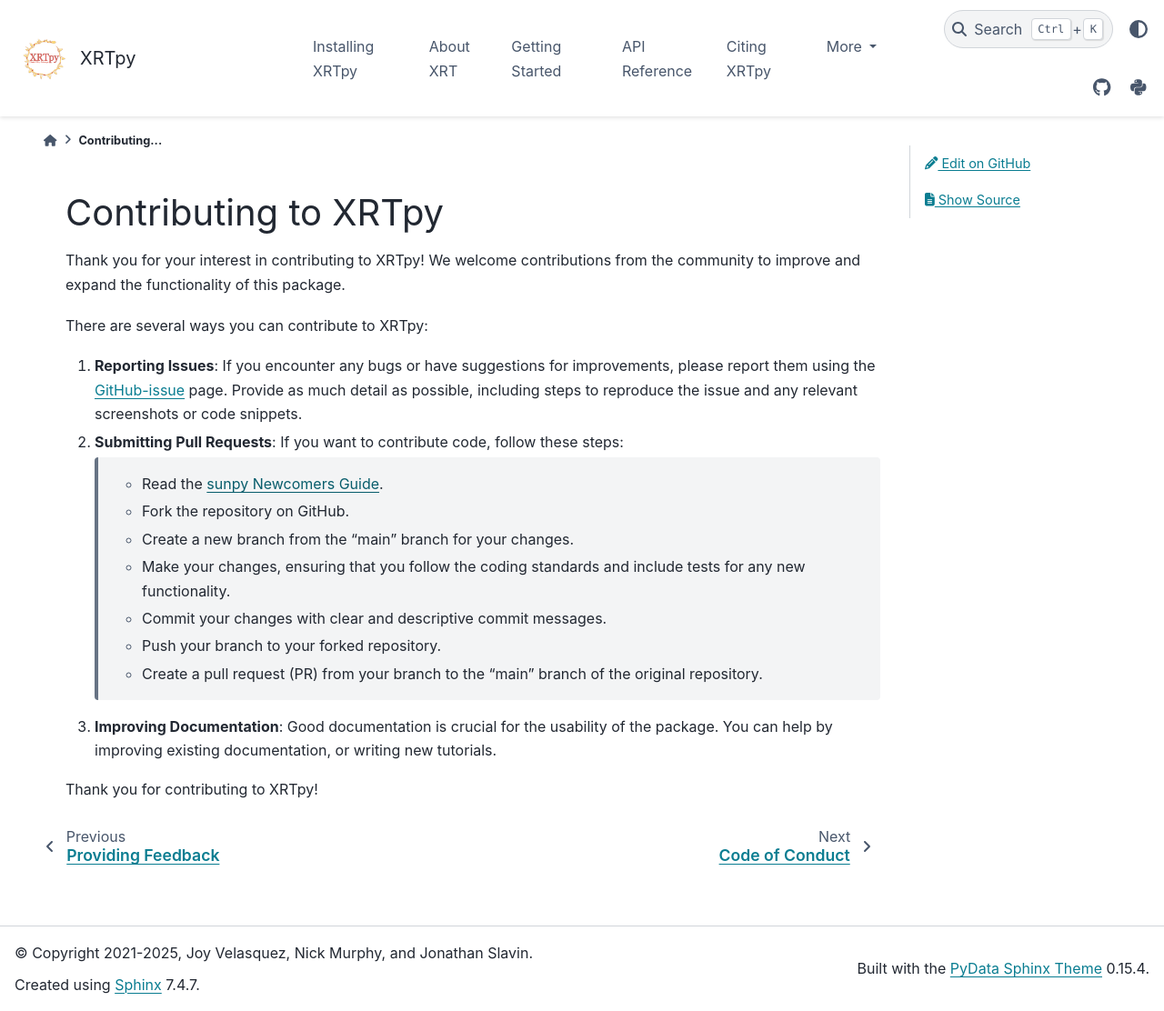
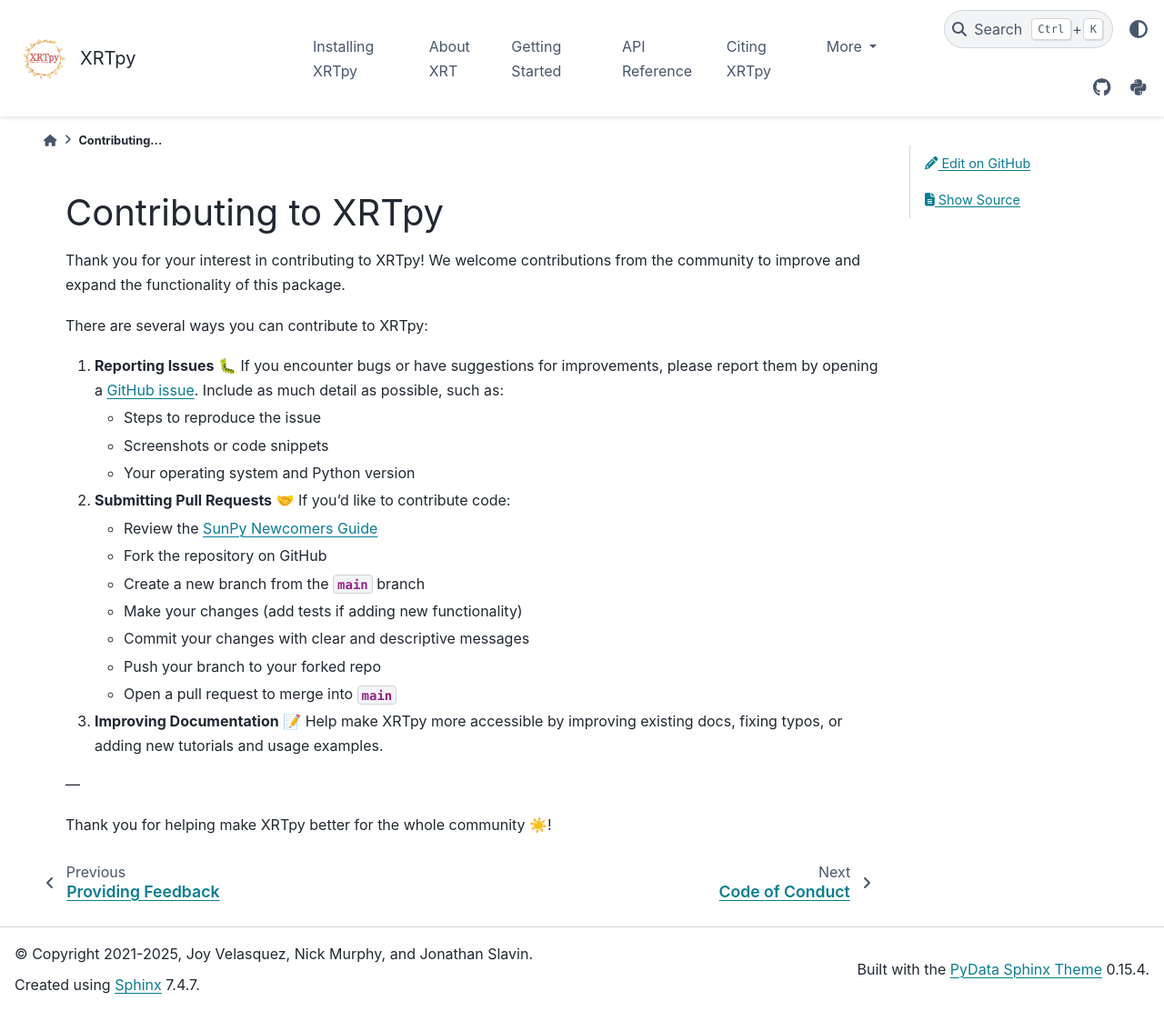
Before and after one commit to HinodeXRT/xrtpy, a Sphinx documentation site: the page built from docs/contributing.rst, in a window 1280 px wide and 1112 px high. Shown: the whole window at 91% size. Built offline with Sphinx 7.4.7 and the PyData theme 0.15.4, drawn with Linux system fonts in a browser that asks for light colours; pages that are not in the unit, such as notebooks, are missing from menus; the version number could not be read and is left out.

Commit message:
Adding some emojis

```diff
--- a/docs/contributing.rst
+++ b/docs/contributing.rst
@@ -9,25 +9,29 @@
 
 There are several ways you can contribute to XRTpy:
 
-1. **Reporting Issues**:
-   If you encounter any bugs or have suggestions for improvements, please report them using the `GitHub-issue`_ page.
-   Provide as much detail as possible, including steps to reproduce the issue and any relevant screenshots or code snippets.
+1. **Reporting Issues** 🐛
+   If you encounter bugs or have suggestions for improvements, please report them by opening a
+   `GitHub issue <https://github.com/HinodeXRT/xrtpy/issues>`_.
+   Include as much detail as possible, such as:
 
-2. **Submitting Pull Requests**:
-   If you want to contribute code, follow these steps:
+   - Steps to reproduce the issue
+   - Screenshots or code snippets
+   - Your operating system and Python version
 
-      - Read the `sunpy Newcomers Guide <https://docs.sunpy.org/en/latest/dev_guide/contents/newcomers.html>`__.
-      - Fork the repository on GitHub.
-      - Create a new branch from the "main" branch for your changes.
-      - Make your changes, ensuring that you follow the coding standards and include tests for any new functionality.
-      - Commit your changes with clear and descriptive commit messages.
-      - Push your branch to your forked repository.
-      - Create a pull request (PR) from your branch to the "main" branch of the original repository.
+2. **Submitting Pull Requests** 🤝
+   If you’d like to contribute code:
 
-3. **Improving Documentation**:
-   Good documentation is crucial for the usability of the package.
-   You can help by improving existing documentation, or writing new tutorials.
+   - Review the `SunPy Newcomers Guide <https://docs.sunpy.org/en/latest/dev_guide/contents/newcomers.html>`_
+   - Fork the repository on GitHub
+   - Create a new branch from the `main` branch
+   - Make your changes (add tests if adding new functionality)
+   - Commit your changes with clear and descriptive messages
+   - Push your branch to your forked repo
+   - Open a pull request to merge into `main`
 
-Thank you for contributing to XRTpy!
+3. **Improving Documentation** 📝
+   Help make XRTpy more accessible by improving existing docs, fixing typos, or adding new tutorials and usage examples.
 
-.. _GitHub-issue: https://github.com/HinodeXRT/xrtpy/issues
+---
+
+Thank you for helping make XRTpy better for the whole community ☀️!
```
